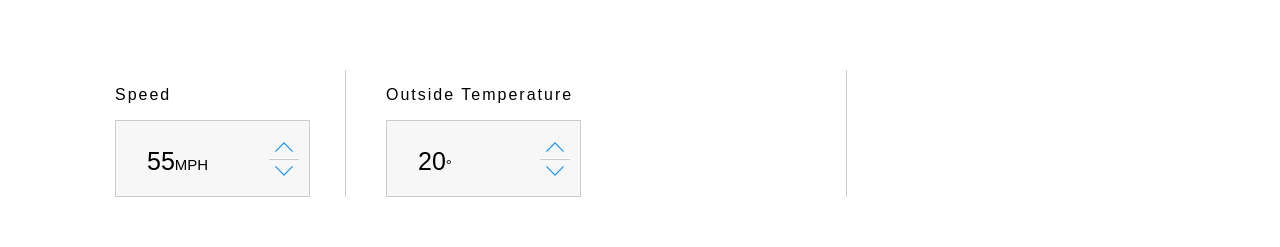
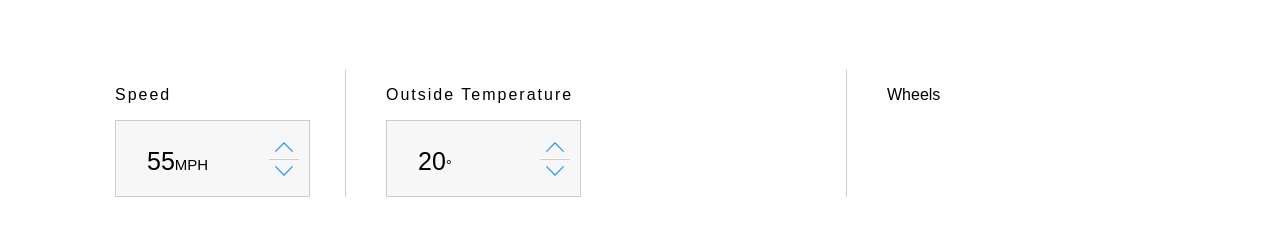
Before and after one commit to desmondcain/react-tesla-range-calculator, a React (Create React App) app: page / in a window 1280 px wide. Shown: the part 659-906 px from the top of the page. Built offline with nearby package versions, Linux system fonts and the light colour scheme.

Commit message:
Add base wheel controls component

```diff
--- /dev/null
+++ b/src/components/TeslaRange/TeslaWheels/TeslaWheels.jsx
@@ -0,0 +1,14 @@
+import React, { Component } from 'react';
+
+class TeslaWheels extends Component {
+  render() {
+    return (
+      <div className="tesla-wheels-controls">
+        <p className="tesla-wheels-title">Wheels</p>
+        <div className="tesla-wheels-container cf"></div>
+      </div>
+    );
+  }
+}
+
+export default TeslaWheels;
--- a/src/components/TeslaRange/index.jsx
+++ b/src/components/TeslaRange/index.jsx
@@ -4,6 +4,7 @@ import TeslaRangeHeader from './TeslaRangeHeader/TeslaRangeHeader';
 import TeslaRangeCar from './TeslaRangeCar/TeslaRangeCar';
 import TeslaStats from './TeslaStats/TeslaStats';
 import TeslaCounter from './TeslaCounter/TeslaCounter';
+import TeslaWheels from './TeslaWheels/TeslaWheels';
 
 import './index.css';
 
@@ -85,6 +86,8 @@ class TeslaRange extends Component {
               onChange={this.handleChange('temperature')}
             />
           </div>
+
+          <TeslaWheels />
         </div>
 
         <div className="row">
```
